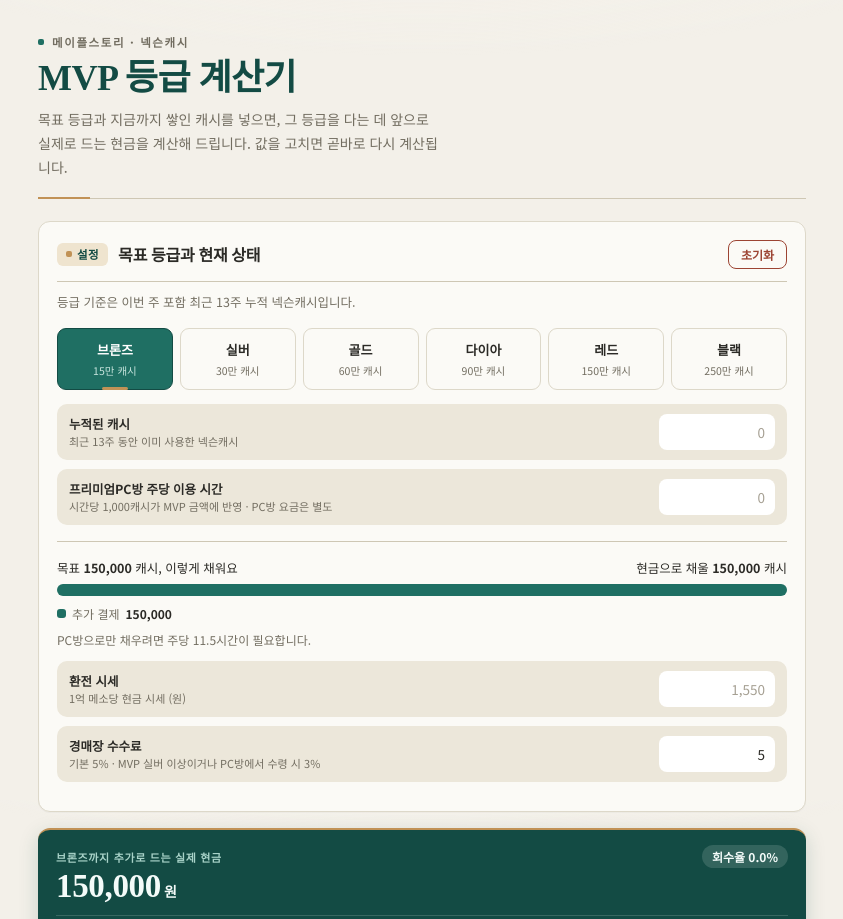
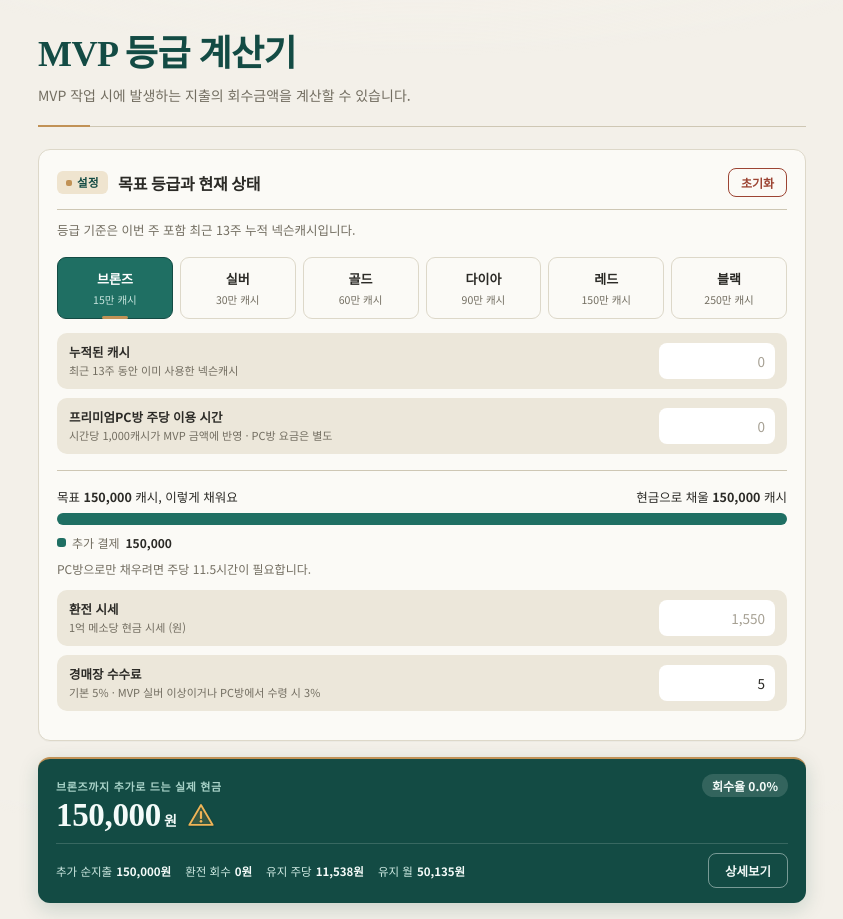
Before and after one commit to TakHoYeong/MVP-grade-calculator, a React (Vite) app: page / in a window 1280 px wide. Shown: the top 919 px of the page, without its empty margins (218-1061 px from the left). Built offline with nearby package versions, Linux system fonts and the light colour scheme.

Commit message:
ux: 경고를 실제 현금 옆 큰 아이콘+호버 툴팁으로 표시

```diff
--- a/src/App.tsx
+++ b/src/App.tsx
@@ -40,20 +40,36 @@ export default function App() {
   );
   const maintenance = useMemo(() => calculate(state, grade.req, fee, 0), [state, grade.req, fee]);
 
+  // 결과바 경고 아이콘에 모을, 덜 입력했거나 확인이 필요한 항목들
+  const warnings = useMemo(() => {
+    const w: string[] = [];
+    if (n(state.exRate) <= 0) {
+      w.push('환전 시세가 비어 있어요. 입력하면 환전 회수가 계산됩니다.');
+    }
+    if (state.feeRate === null) {
+      w.push('경매장 수수료가 비어 있어요. 기본 5% 또는 실제 값을 입력하세요.');
+    }
+    const hasPlan = result.sale.cashUsed > 0 || result.sale.creditUsed > 0;
+    const creditLeft = result.creditAvailable - result.sale.creditUsed;
+    if (hasPlan && result.creditAvailable > 0 && creditLeft > 0) {
+      w.push(
+        `가용 크레딧 ${int(result.creditAvailable)} 중 ${int(result.sale.creditUsed)}만 썼어요. 크레딧 아이템을 더 팔면 회수가 늘어요.`,
+      );
+    } else if (creditLeft < 0) {
+      w.push(`크레딧을 가용치보다 ${int(-creditLeft)} 더 썼어요.`);
+    }
+    return w;
+  }, [state.exRate, state.feeRate, result]);
+
   const [detailOpen, setDetailOpen] = useState(false);
   const [confirmReset, setConfirmReset] = useState(false);
 
   return (
     <div className="wrap">
       <header className="masthead">
-        <p className="masthead-kicker">
-          <span className="kicker-tick" aria-hidden="true" />
-          메이플스토리 · 넥슨캐시
-        </p>
         <h1 className="masthead-title">MVP 등급 계산기</h1>
         <p className="masthead-lede">
-          목표 등급과 지금까지 쌓인 캐시를 넣으면, 그 등급을 다는 데 앞으로 실제로 드는 현금을
-          계산해 드립니다. 값을 고치면 곧바로 다시 계산됩니다.
+          MVP 작업 시에 발생하는 지출의 회수금액을 계산할 수 있습니다.
         </p>
       </header>
 
@@ -114,6 +130,7 @@ export default function App() {
         result={result}
         maintenance={maintenance}
         onDetail={() => setDetailOpen(true)}
+        warnings={warnings}
       />
 
       {/* 1단계 */}
--- a/src/components/ResultBar.tsx
+++ b/src/components/ResultBar.tsx
@@ -10,18 +10,66 @@ interface Props {
   maintenance: CalcResult;
   /** 상세 내역 모달 열기 */
   onDetail: () => void;
+  /** 덜 입력했거나 확인이 필요한 항목들 (없으면 경고 아이콘을 숨긴다) */
+  warnings: string[];
 }
 
 /** 스크롤 중에도 화면에 남는 결과 요약 */
-export function ResultBar({ grade, result, maintenance, onDetail }: Props) {
+export function ResultBar({ grade, result, maintenance, onDetail, warnings }: Props) {
   return (
     <div className="result-bar">
       <div className="result-top">
-        <div>
+        <div className="result-headline">
           <div className="result-label">{grade.name}까지 추가로 드는 실제 현금</div>
-          <div className="result-figure">
-            {int(result.cost)}
-            <small>원</small>
+          <div className="result-figure-row">
+            <div className="result-figure">
+              {int(result.cost)}
+              <small>원</small>
+            </div>
+
+            {warnings.length > 0 && (
+              <span
+                className="fig-warn"
+                tabIndex={0}
+                aria-label={`확인이 필요한 항목 ${warnings.length}건: ${warnings.join(' · ')}`}
+              >
+                <svg
+                  className="fig-warn-ico"
+                  viewBox="0 0 24 24"
+                  width="28"
+                  height="28"
+                  aria-hidden="true"
+                >
+                  <path d="M12 3.5 22 20.5 2 20.5 Z" fill="currentColor" opacity="0.16" />
+                  <path
+                    d="M12 3.5 22 20.5 2 20.5 Z"
+                    fill="none"
+                    stroke="currentColor"
+                    strokeWidth="1.6"
+                    strokeLinejoin="round"
+                  />
+                  <line
+                    x1="12"
+                    y1="9.5"
+                    x2="12"
+                    y2="14.6"
+                    stroke="currentColor"
+                    strokeWidth="1.9"
+                    strokeLinecap="round"
+                  />
+                  <circle cx="12" cy="17.4" r="1.15" fill="currentColor" />
+                </svg>
+                {warnings.length > 1 && <span className="fig-warn-count">{warnings.length}</span>}
+                <span className="fig-warn-tip" role="tooltip">
+                  <b className="fig-warn-title">확인해 보세요</b>
+                  <ul>
+                    {warnings.map((w) => (
+                      <li key={w}>{w}</li>
+                    ))}
+                  </ul>
+                </span>
+              </span>
+            )}
           </div>
         </div>
         <div className="badge">회수율 {pct(result.recovery)}</div>
--- a/src/components/SaleSim.tsx
+++ b/src/components/SaleSim.tsx
@@ -1,7 +1,7 @@
 import { useState } from 'react';
 import { NumberField } from './NumberField';
 import { efficiency, n } from '../lib/calc';
-import { eok, fixed, int, won } from '../lib/format';
+import { eok, fixed, int } from '../lib/format';
 import { SALE_ITEMS } from '../lib/saleItems';
 import type { CalcResult, SaleKind, SaleRow } from '../lib/types';
 
@@ -38,10 +38,9 @@ export function SaleSim({ sales, result, onPatch, onRemove, onAdd, onAutoFill }:
     setQty(null);
   };
 
-  const { cashUsed, creditUsed, mesoRaw } = result.sale;
+  const { cashUsed, mesoRaw } = result.sale;
   // MVP 는 목표 금액 '이상'을 채워야 달성된다. 근처(부족)면 달성되지 않는다.
   const shortfall = result.needCash - cashUsed;
-  const creditOver = creditUsed > result.creditAvailable;
 
   // 같은 종류끼리 가장 효율 좋은 줄에 ★ (효율 단위가 종류마다 달라 종류별로 비교한다)
   // 화면에 보이는 소수 둘째 자리 기준으로 비교해, 같은 값으로 표시되면 함께 ★ 가 붙는다.
@@ -224,7 +223,7 @@ export function SaleSim({ sales, result, onPatch, onRemove, onAdd, onAutoFill }:
         })}
       </div>
 
-      {/* 합계 · 목표 대비 */}
+      {/* 합계 · 목표 대비 (회수 현금·실제 비용·크레딧은 상단 결과바에 표시) */}
       <div className="totals sim-totals">
         <span>
           캐시 사용 <b>{int(cashUsed)}</b> / 목표 {int(result.needCash)}
@@ -233,17 +232,7 @@ export function SaleSim({ sales, result, onPatch, onRemove, onAdd, onAutoFill }:
           </em>
         </span>
         <span>
-          크레딧 사용 <b>{int(creditUsed)}</b> / 가용 {int(result.creditAvailable)}
-          {creditOver && <em className="sim-tag warn">초과</em>}
-        </span>
-        <span>
           총 판매메소<b>{eok(mesoRaw)}억</b>
-        </span>
-        <span>
-          회수 현금<b>{won(result.cashBack)}</b>
-        </span>
-        <span>
-          실제 비용<b>{won(result.cost)}</b>
         </span>
       </div>
     </>
--- a/src/index.css
+++ b/src/index.css
@@ -414,6 +414,87 @@ img {
   border-top: 2px solid var(--gold);
 }
 
+/* 실제 현금 숫자 옆 경고 아이콘 + 호버 툴팁 */
+.result-figure-row {
+  display: flex;
+  align-items: center;
+  gap: 10px;
+}
+
+.fig-warn {
+  position: relative;
+  display: inline-flex;
+  align-items: center;
+  gap: 1px;
+  color: #efb457; /* 어두운 결과바 위에서 눈에 띄는 경고 앰버 */
+  cursor: help;
+  border-radius: 8px;
+}
+
+.fig-warn:focus-visible {
+  outline: 2px solid #efb457;
+  outline-offset: 2px;
+}
+
+.fig-warn-ico {
+  display: block;
+  filter: drop-shadow(0 1px 1px rgb(0 0 0 / 22%));
+}
+
+.fig-warn-count {
+  font-size: 13px;
+  font-weight: 800;
+}
+
+.fig-warn-tip {
+  position: absolute;
+  top: calc(100% + 8px);
+  left: 0;
+  z-index: 40;
+  inline-size: max-content;
+  max-inline-size: 280px;
+  padding: 10px 12px;
+  background: var(--surface);
+  color: var(--text);
+  border: 1px solid var(--border);
+  border-left: 4px solid var(--warn);
+  border-radius: 10px;
+  box-shadow: 0 10px 28px rgb(0 0 0 / 24%);
+  font-size: 12px;
+  line-height: 1.5;
+  text-align: left;
+  opacity: 0;
+  visibility: hidden;
+  transform: translateY(-4px);
+  transition: opacity 0.12s, transform 0.12s;
+}
+
+.fig-warn:hover .fig-warn-tip,
+.fig-warn:focus .fig-warn-tip,
+.fig-warn:focus-within .fig-warn-tip {
+  opacity: 1;
+  visibility: visible;
+  transform: translateY(0);
+}
+
+.fig-warn-title {
+  display: block;
+  margin-bottom: 5px;
+  color: var(--warn);
+  font-weight: 800;
+  font-size: 12.5px;
+}
+
+.fig-warn-tip ul {
+  margin: 0;
+  padding-left: 16px;
+}
+
+.fig-warn-tip li {
+  margin: 3px 0;
+  color: var(--text);
+}
+
 .result-top {
   display: flex;
   align-items: baseline;
@@ -494,6 +575,7 @@ img {
   outline: 2px solid #f4fbf9;
   outline-offset: 2px;
 }
+
 
 /* ---------- 모달 ---------- */
 .modal-backdrop {
```
